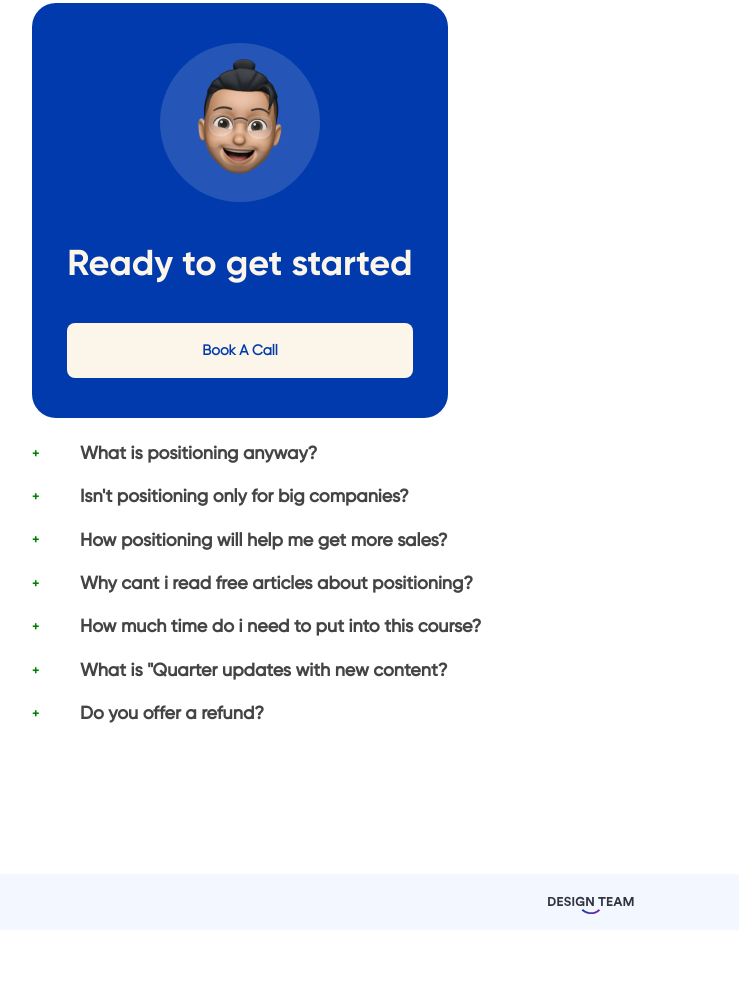
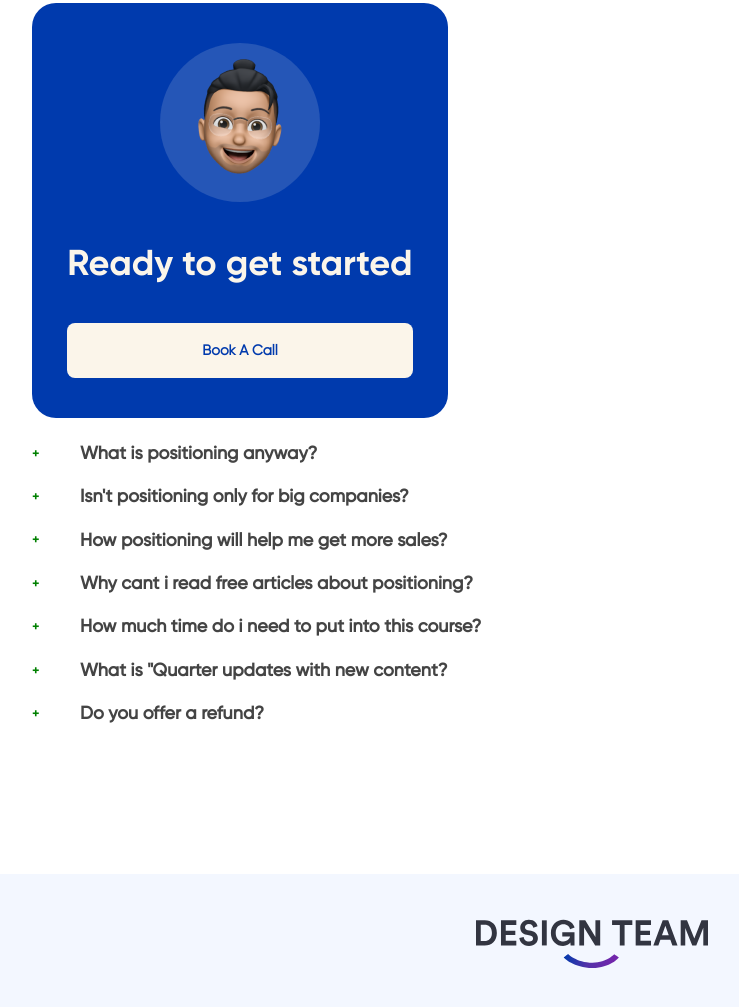
Before and after one commit to chijindujulian/design_team, a website: page index.html in a window 1280 px wide. Shown: the part 4634-5641 px from the top of the page, without its empty margins (48-787 px from the left). Drawn offline with Linux system fonts and the light colour scheme.

Commit message:
add footer logo

```diff
--- a/assets/sass/components/_footer.scss
+++ b/assets/sass/components/_footer.scss
@@ -3,6 +3,6 @@ footer {
     display: grid;
     justify-content: center;
     background-color: #F3F7FF;
-    padding-block: 1rem;
+    padding-block: 2.5rem;
     border-radius: 3rem;
 }
--- a/index.html
+++ b/index.html
@@ -418,7 +418,7 @@
         </section>
 
         <footer>
-            <img src="/assets/images/logo-dark.svg"  alt="Design Team Logo" width="116" height="24">
+            <img src="/assets/images/logo-footer.svg"  alt="Design Team Logo" width="232" height="57">
         </footer>
     </main>
     <script defer src="/assets/scripts/script.js"></script>
```
Also changed, not shown: assets/images/logo-footer.svg (added), assets/styles/main.css.
